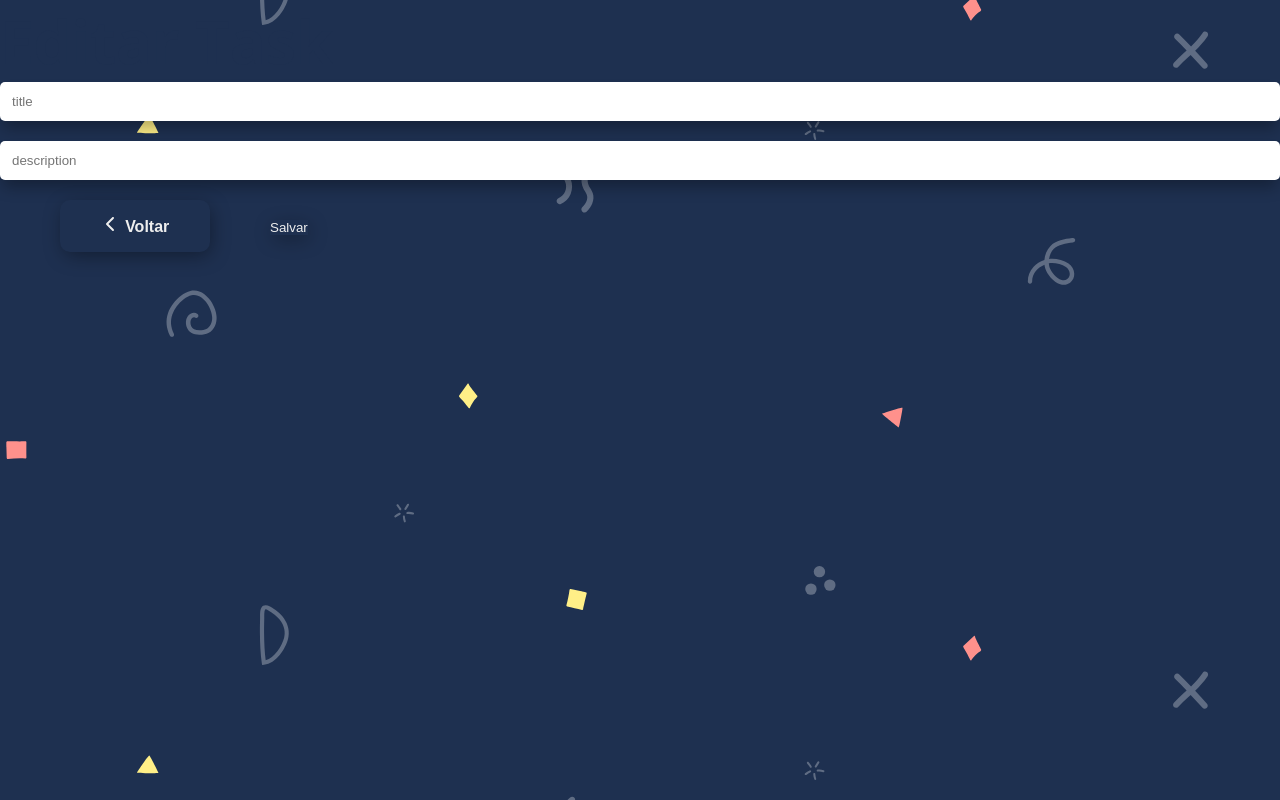
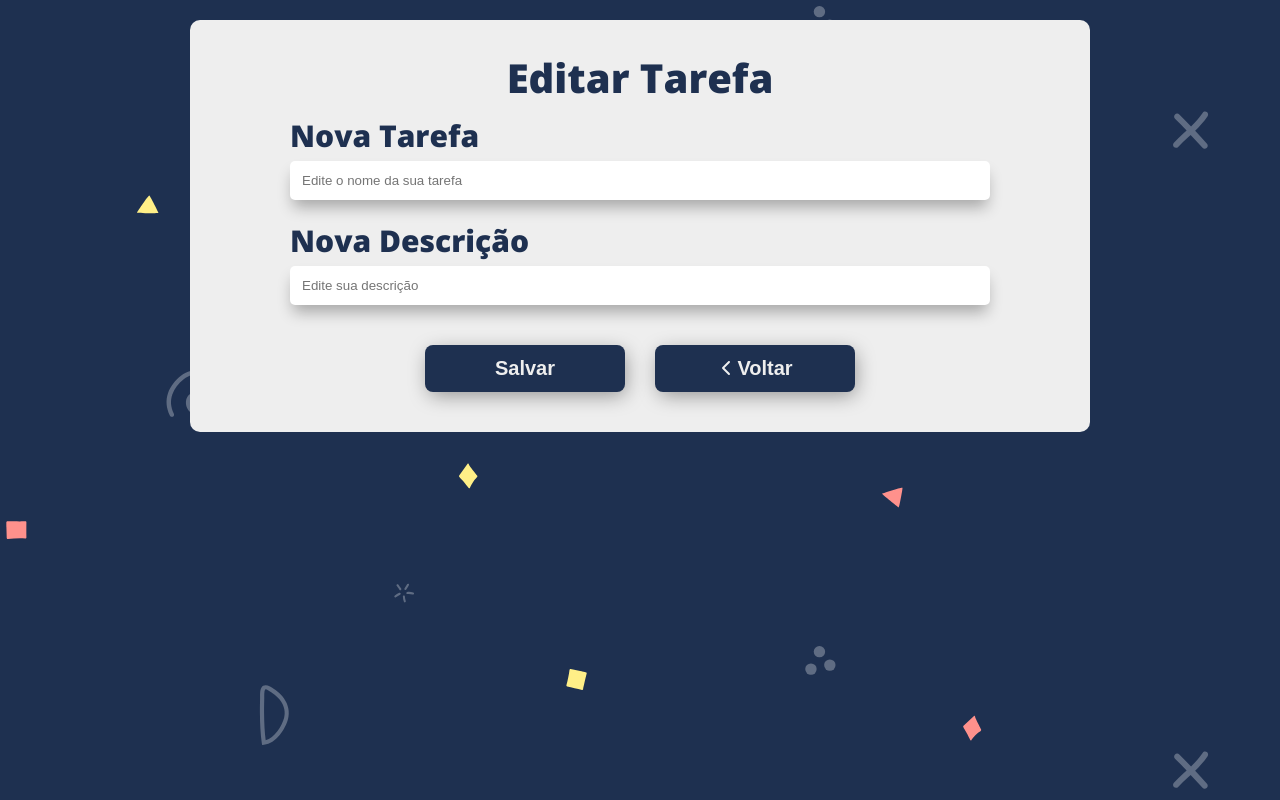
Before and after one commit to helena-varela/to-do-list-react-django-rest, a React (Vite) app in the folder frontend/: page /tasks/update/1 in a window 1280 px wide. Built offline with nearby package versions, Linux system fonts and the light colour scheme; no server answers.

Commit message:
estilizando UpdateTask

```diff
--- /dev/null
+++ b/frontend/src/components/UpdateTask.css
@@ -0,0 +1,15 @@
+.edit-task{
+    display: flex;
+    justify-content: center;
+    font-size: 4rem;
+    font-weight: 900;
+    padding: 1rem;
+}
+
+.buttons-updatetask{
+    display: flex;
+    justify-content: center;
+    margin: 0 auto;
+    width: 50rem;
+    padding: 2rem;
+}
--- a/frontend/src/components/UpdateTask.jsx
+++ b/frontend/src/components/UpdateTask.jsx
@@ -1,7 +1,8 @@
 import { useNavigate, useParams } from "react-router-dom";
-import { useState} from "react";
-import { faChevronLeft } from '@fortawesome/free-solid-svg-icons';
-import { FontAwesomeIcon } from '@fortawesome/react-fontawesome';
+import { useState } from "react";
+import { faChevronLeft } from "@fortawesome/free-solid-svg-icons";
+import { FontAwesomeIcon } from "@fortawesome/react-fontawesome";
+import "./UpdateTask.css";
 
 // eslint-disable-next-line no-unused-vars
 function UpdateTaskDescription({ tasks, onEditTaskClick }) {
@@ -15,26 +16,37 @@ function UpdateTaskDescription({ tasks, onEditTaskClick }) {
   const handleGoBack = () => navigate(-1);
 
   return (
-    <div>
-      <h1>Editar Task</h1>
+    <div className="add-task">
+      <h1 className="edit-task">Editar Tarefa</h1>
+      <div className="inputs-content">
+        <label htmlFor="title">Nova Tarefa</label>
         <input
+          id="title"
           type="text"
           value={title}
           onChange={(e) => setTitle(e.target.value)}
-        placeholder="title"
+          placeholder="Edite o nome da sua tarefa"
         />
+        <label htmlFor="description">Nova Descrição</label>
         <input
+          id="description"
           type="text"
           value={description}
           onChange={(e) => setDescription(e.target.value)}
-        placeholder="description"
+          placeholder="Edite sua descrição"
         />
+      </div>
+      <div className="buttons-updatetask">
+        <button
+          type="submit"
+          onClick={() => onEditTaskClick(taskIdNumerico, title, description)}
+        >
+          Salvar
+        </button>
         <button onClick={handleGoBack} className="btn-back">
           <FontAwesomeIcon className="arrow-left" icon={faChevronLeft} /> Voltar
         </button>
-      <button onClick={() => onEditTaskClick(taskIdNumerico, title, description)} >
-        Salvar
-      </button>
+      </div>
     </div>
   );
 }
```
Also changed, not shown: frontend/src/components/Tasks.jsx (+0 -14 lines). Lines whose indentation alone changed are shown as unchanged.
